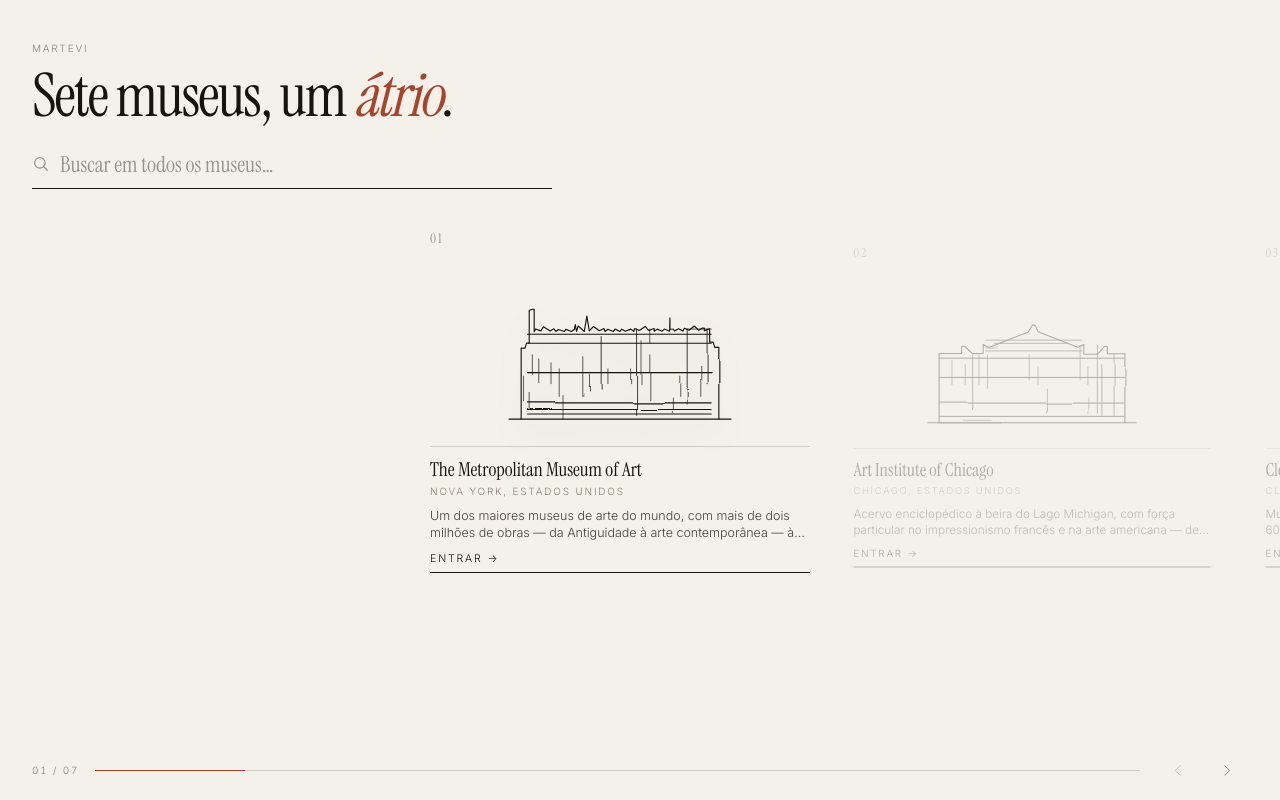
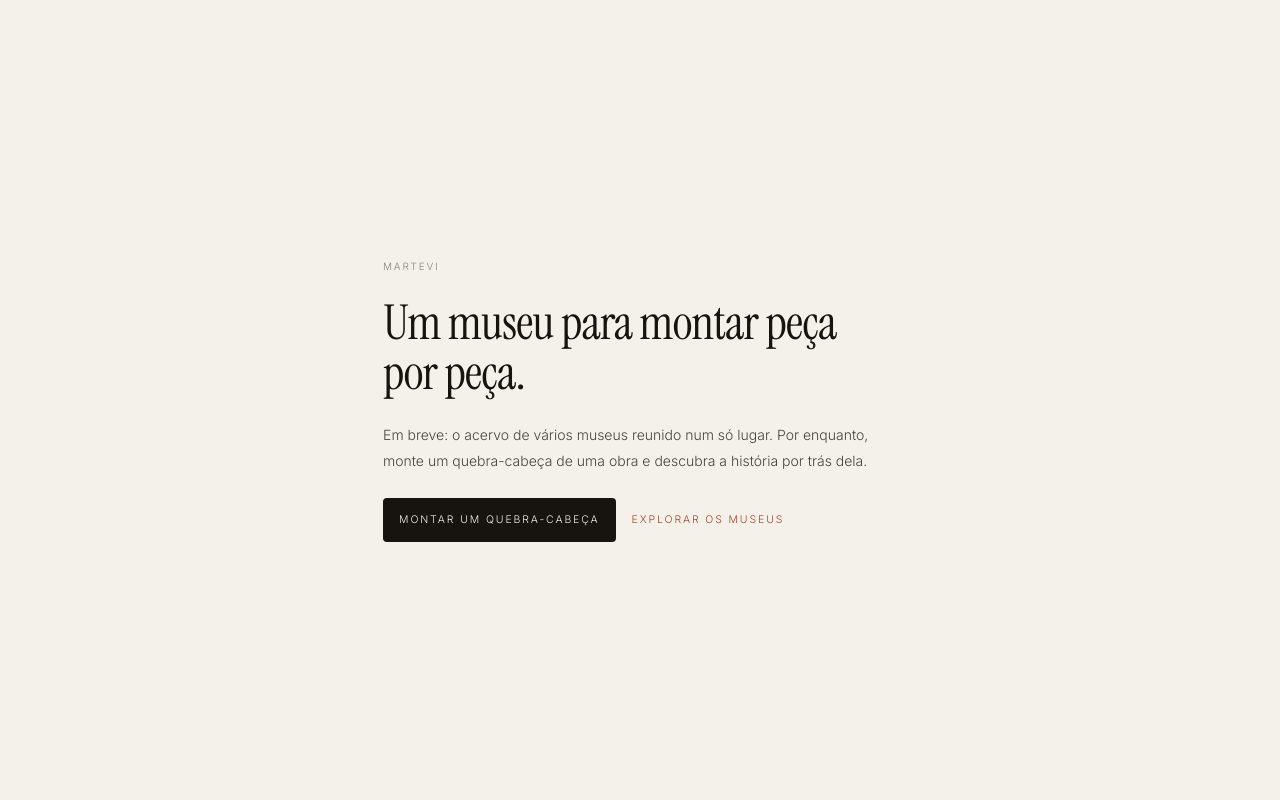
Before and after one commit to martevi-usp/frontend, a React (Vite) app: page / in a window 1280 px wide. Built offline with nearby package versions, Linux system fonts and the light colour scheme; no server answers.

Commit message:
feat: make the placeholder home the landing page at / and move the atrium to /atrio
Signed-off-by: Giovanna Uchôa <gio-uchoa@hotmail.com>

```diff
--- a/src/App.tsx
+++ b/src/App.tsx
@@ -23,8 +23,8 @@ function App() {
   return (
     <BrowserRouter>
       <Routes>
-        <Route path="/" element={<AtriumPage />} />
-        <Route path="/inicio" element={<HomePage />} />
+        <Route path="/" element={<HomePage />} />
+        <Route path="/atrio" element={<AtriumPage />} />
         <Route path="/busca" element={<SearchPage />} />
         <Route path="/museu/:providerId" element={<MuseumRoute />} />
         <Route path="/quebra-cabeca" element={<PuzzlePage />} />
--- a/src/pages/AtriumPage.tsx
+++ b/src/pages/AtriumPage.tsx
@@ -1,6 +1,6 @@
-import { Box, Container, Typography } from '@mui/material'
+import { Box, Container, Link, Typography } from '@mui/material'
 import { useState } from 'react'
-import { useNavigate } from 'react-router-dom'
+import { Link as RouterLink, useNavigate } from 'react-router-dom'
 import { MuseumRail } from '../components/museums/MuseumRail'
 import { SearchBar } from '../components/SearchBar'
 
@@ -40,6 +40,10 @@ export default function AtriumPage() {
               ariaLabel="Buscar em todos os museus"
             />
           </Box>
+
+          <Link component={RouterLink} to="/quebra-cabeca" variant="body2" sx={{ display: 'inline-block', mt: 1.5 }}>
+            Montar um quebra-cabeça →
+          </Link>
         </Container>
       </Box>
 
--- a/src/pages/HomePage.tsx
+++ b/src/pages/HomePage.tsx
@@ -18,6 +18,9 @@ export default function HomePage() {
           <Button variant="contained" component={RouterLink} to="/quebra-cabeca">
             Montar um quebra-cabeça
           </Button>
+          <Button component={RouterLink} to="/atrio" sx={{ ml: 1 }}>
+            Explorar os museus
+          </Button>
         </Box>
       </Stack>
     </Box>
--- a/src/pages/MuseumPage.tsx
+++ b/src/pages/MuseumPage.tsx
@@ -16,7 +16,7 @@ export default function MuseumPage() {
       <Container maxWidth={false} sx={{ px: { xs: 2, sm: 4 }, pt: 9 }}>
         <Typography variant="h3">Museu não encontrado.</Typography>
         <Typography variant="body1" sx={{ mt: 2 }}>
-          <Box component={Link} to="/" sx={{ color: 'primary.main' }}>
+          <Box component={Link} to="/atrio" sx={{ color: 'primary.main' }}>
             ← voltar ao átrio
           </Box>
         </Typography>
@@ -29,7 +29,7 @@ export default function MuseumPage() {
       <Container maxWidth={false} sx={{ px: { xs: 2, sm: 4 }, pt: 9 }}>
         <Typography variant="h3">Museu fechado no momento.</Typography>
         <Typography variant="body1" sx={{ mt: 2 }}>
-          <Box component={Link} to="/" sx={{ color: 'primary.main' }}>
+          <Box component={Link} to="/atrio" sx={{ color: 'primary.main' }}>
             ← voltar ao átrio
           </Box>
         </Typography>
@@ -53,7 +53,7 @@ export default function MuseumPage() {
         <Box>
           <Typography
             component={Link}
-            to="/"
+            to="/atrio"
             variant="overline"
             sx={{ display: 'inline-block', textDecoration: 'none', color: 'text.disabled', mb: 2 }}
           >
--- a/src/pages/SearchPage.tsx
+++ b/src/pages/SearchPage.tsx
@@ -20,7 +20,7 @@ export default function SearchPage() {
       <Container maxWidth={false} sx={{ px: { xs: 2, sm: 4 }, pt: { xs: 6, sm: 9 } }}>
         <Typography
           component={Link}
-          to="/"
+          to="/atrio"
           variant="overline"
           sx={{ display: 'inline-block', textDecoration: 'none', color: 'text.disabled', mb: 2 }}
         >
```
